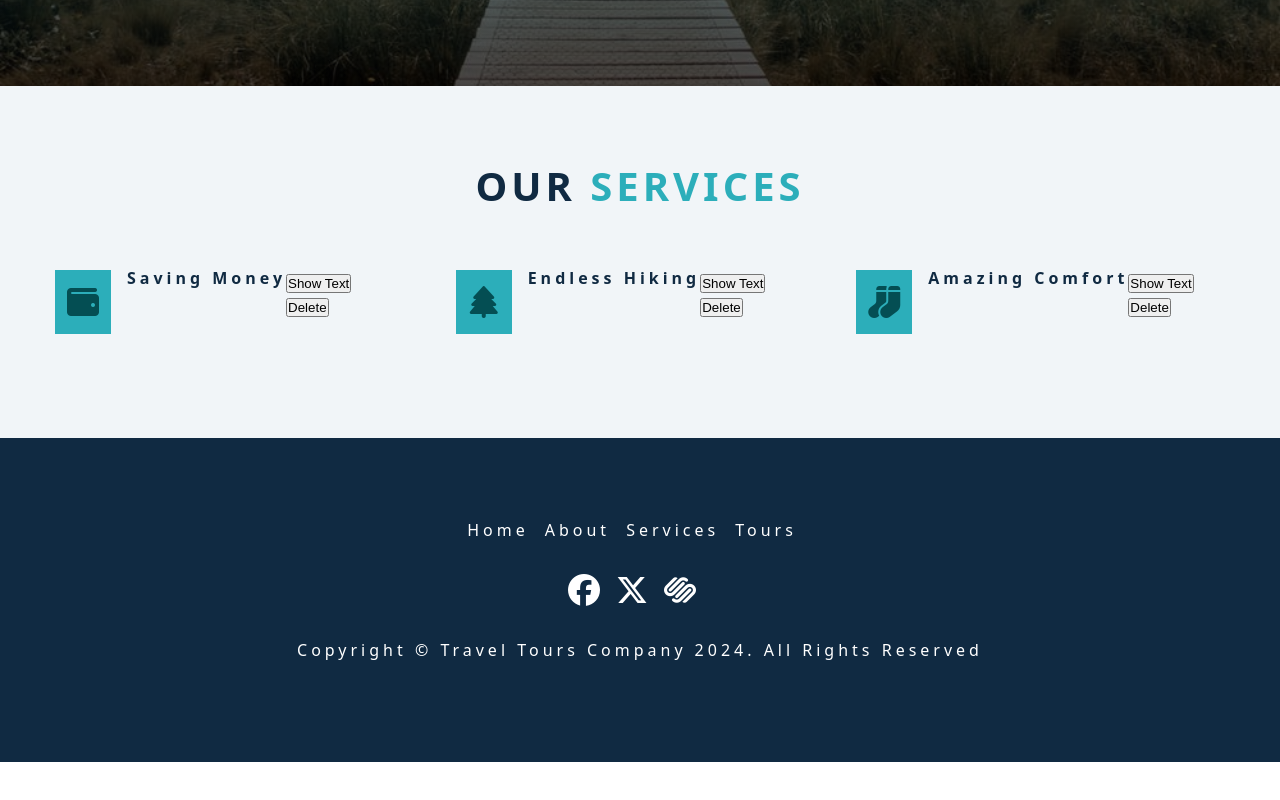
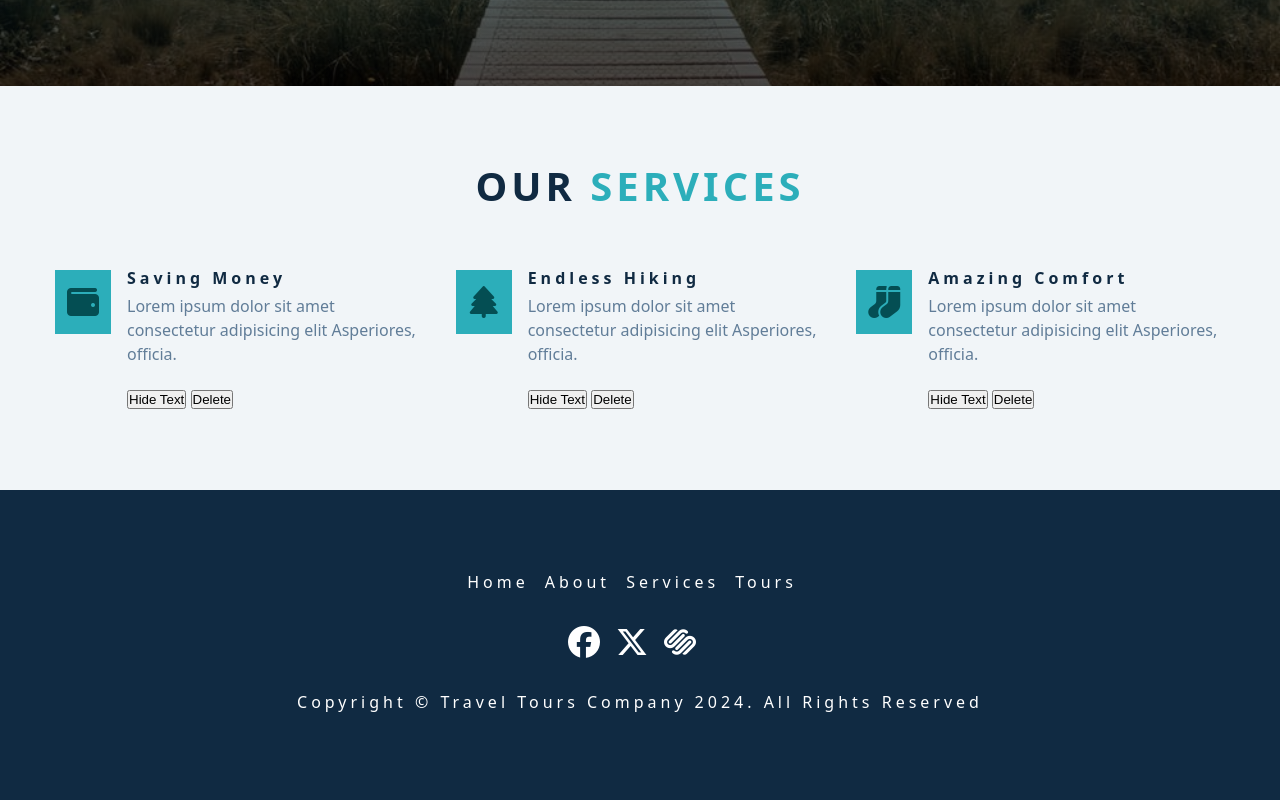
Before and after one commit to Viettranni/week4-fe-pp, a React (Create React App) app: page /services in a window 1280 px wide. Shown: the part 714-1514 px from the top of the page. Before the commit the page ends 1476 px from the top, so only its background shows below. Built offline with nearby package versions, Linux system fonts and the light colour scheme.

Commit message:
refactor a bit on the Services components

```diff
--- a/src/components/Service.js
+++ b/src/components/Service.js
@@ -1,7 +1,7 @@
 import React, { useState } from 'react';
 
-const Service = ({item, onDelete}) => {
-  const [expanded, setExpanded] = useState(false);
+const Service = ({id, icon, title, text, onDelete}) => {
+  const [expanded, setExpanded] = useState(true);
 
   const toggleText = () => {
     setExpanded(!expanded);
@@ -9,25 +9,22 @@ const Service = ({item, onDelete}) => {
 
   const handleDelete = () => {
     console.log(onDelete);
-    onDelete(item.id); // Pass the item's ID to the parent component for deletion
+    onDelete(id); // Pass the item's ID to the parent component for deletion
   };
   return (
     <article className="service">
       <span className="service-icon">
-        <i className={item.icon}></i>
+        <i className={icon}></i>
       </span>
       <div className="service-info">
-        <h4 className="service-title">{item.title}</h4>
-        {expanded && <p className="service-text">{item.text}</p>}
-      </div>
-      <div className="buttons">
-      <button onClick={toggleText}>
-        {expanded ? 'Hide Text' : 'Show Text'}
-      </button>
-      <br />
-      <button onClick={handleDelete} className="delete-button">
-        Delete
-      </button>
+        <h4 className="service-title">{title}</h4>
+        {expanded && <p className="service-text">{text}</p>}
+        <button onClick={toggleText}>
+          {expanded ? 'Hide Text' : 'Show Text'}
+        </button>&nbsp;
+        <button onClick={handleDelete} className="delete-button">
+          Delete
+        </button>
       </div>
     </article>
   );
--- a/src/components/Services.js
+++ b/src/components/Services.js
@@ -18,7 +18,7 @@ const Services = () => {
         {servicesData.map((service) => {
           return <Service
                     key={service.id}
-                    item={service}
+                    {...service}
                     onDelete={handleDeleteService}
                  />
         })}
--- a/src/data.js
+++ b/src/data.js
@@ -4,7 +4,7 @@ import tour3 from "./images/tour-3.jpeg";
 import tour4 from "./images/tour-4.jpeg";
 
 export const pageLinks = [
-  { id: 1, href: "/home", text: "home" },
+  { id: 1, href: "/", text: "home" },
   { id: 2, href: "/about", text: "about" },
   { id: 3, href: "/services", text: "services" },
   { id: 4, href: "/tours", text: "tours" },
```
